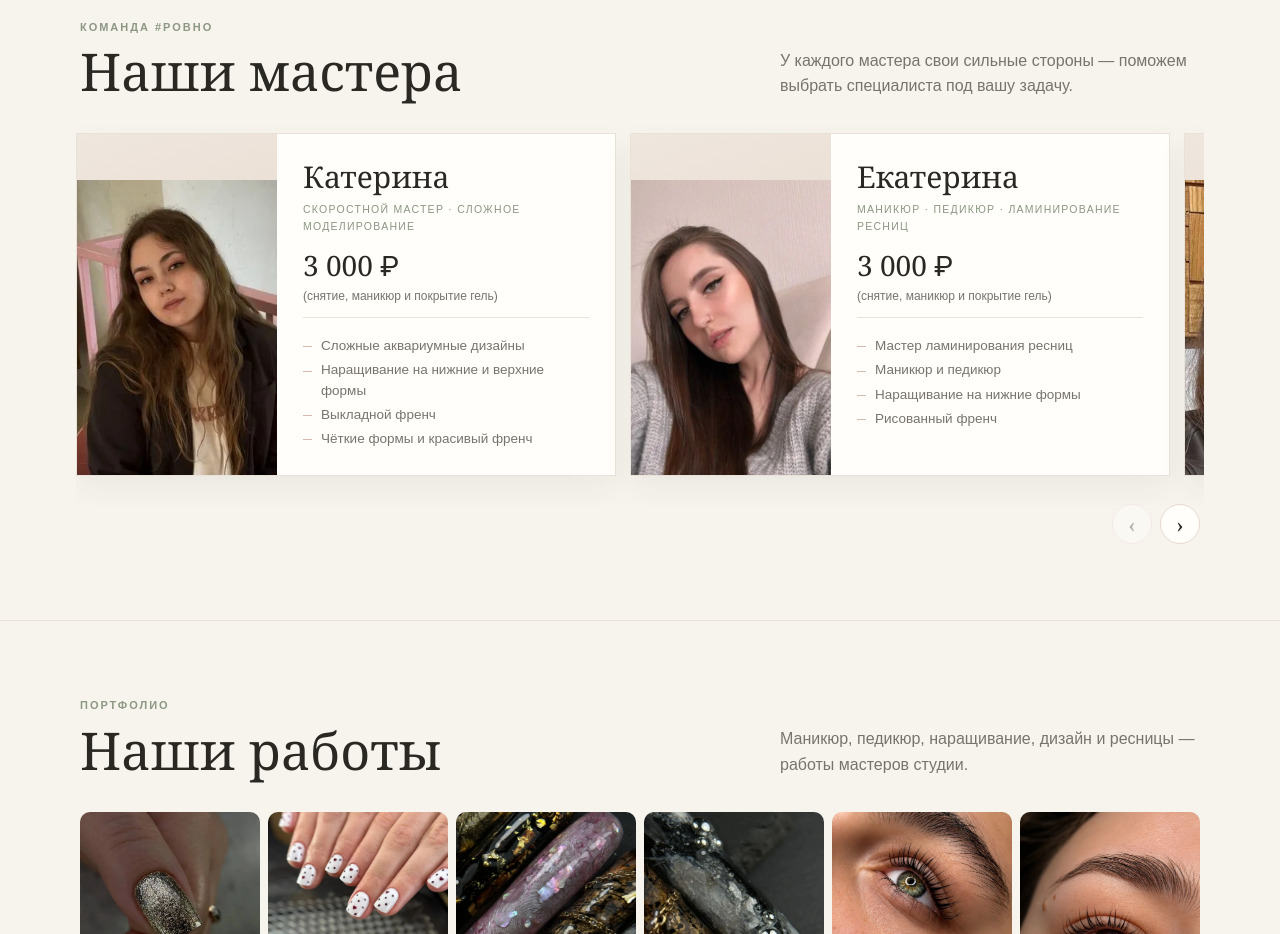
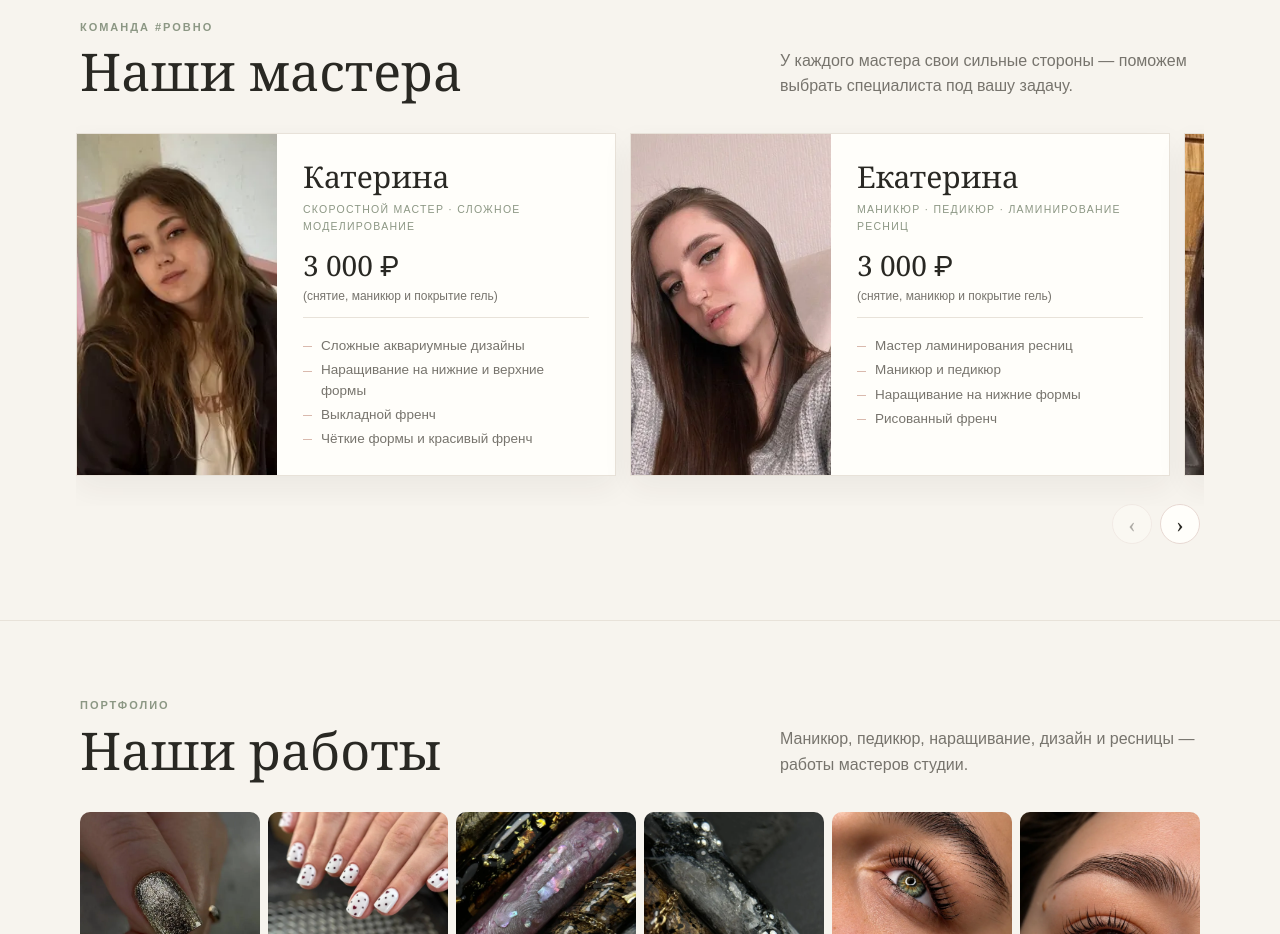
Before and after one commit to aleksejsuhondaevskij-commits/rovno-site, a plain HTML site: page index.html in a window 1280 px wide. Shown: the part 2160-3094 px from the top of the page. Drawn offline with Linux system fonts and the light colour scheme; animation ran at ten frames a second.

Commit message:
Align desktop master photos to full card height

```diff
--- a/css/style.css
+++ b/css/style.css
@@ -2008,3 +2008,25 @@ picture {
     font-size: 17px;
   }
 }
+
+/* На компьютере фото мастера заполняет карточку без пустой полосы */
+@media (min-width: 801px) {
+  .master-photo {
+    position: relative;
+    min-height: 0;
+  }
+  .master-photo picture {
+    display: block;
+    position: absolute;
+    inset: 0;
+  }
+  .master-photo img {
+    position: absolute;
+    inset: 0;
+    display: block;
+    width: 100%;
+    height: 100%;
+    object-fit: cover;
+    object-position: center;
+  }
+}
```
